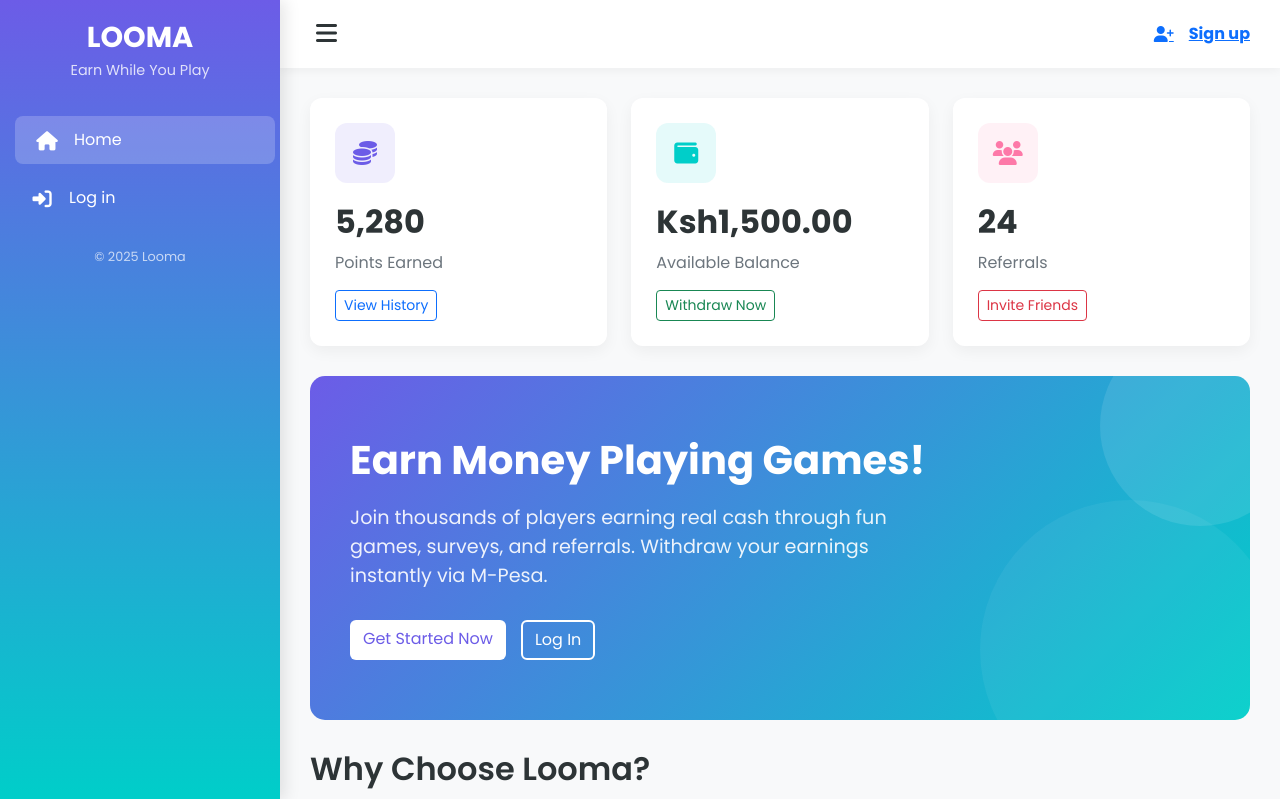
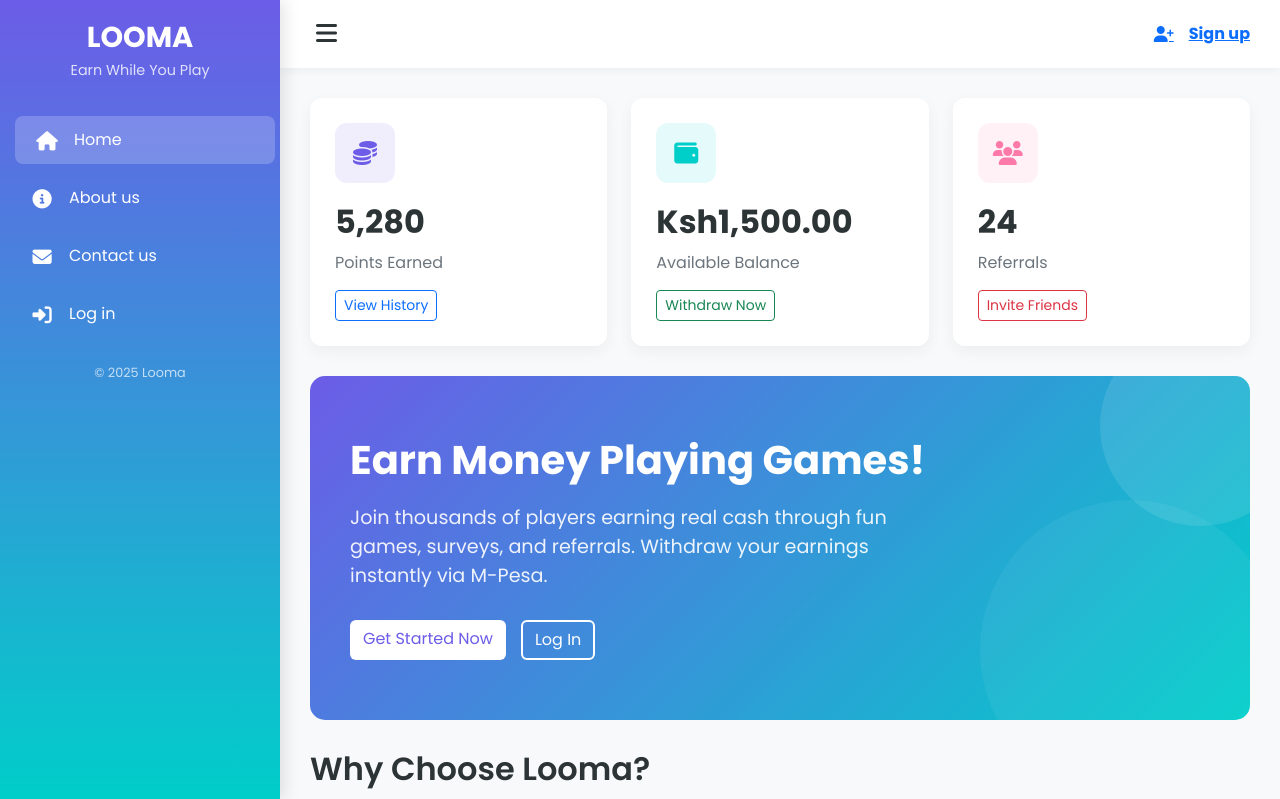
Before and after one commit to osumba404/looma, a PHP site: page /new/ in a window 1280 px wide. Shown: the top 799 px of the page. Run offline with PHP 8.4, Linux system fonts and the light colour scheme.

Commit message:
added contact and about section

```diff
--- a/index.php
+++ b/index.php
@@ -24,6 +24,14 @@
             <a href="index.php" class="nav-link active">
                 <i class="fas fa-home"></i>
                 <span>Home</span>
+            </a>
+            <a href="about.php" class="nav-link">
+                <i class="fas fa-info-circle"></i>
+                <span>About us</span>
+            </a>
+            <a href="contact.php" class="nav-link">
+                <i class="fas fa-envelope"></i>
+                <span>Contact us</span>
             </a>
             <a href="login.php" class="nav-link">
                 <i class="fas fa-sign-in-alt"></i>
```
